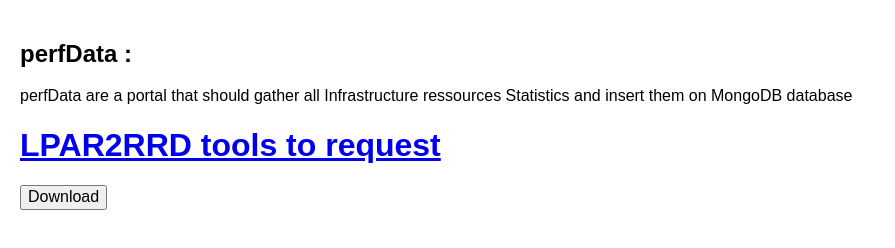
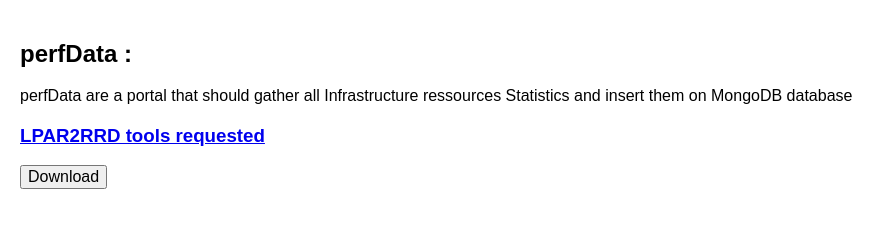
Before and after one commit to Aabderahim/abderahimabbas.me, a plain HTML site: page index.html in a window 1280 px wide. Shown: the whole page, without its empty margins (0-895 px from the left). Drawn offline with Linux system fonts and the light colour scheme.

Commit message:
README updates

```diff
--- a/index.html
+++ b/index.html
@@ -13,11 +13,9 @@
       perfData are a portal that should gather all Infrastructure ressources
       Statistics and insert them on MongoDB database
     </p>
-    <h1>
-      <a class="pre" href="https://demo.lpar2rrd.com/"
-        >LPAR2RRD tools to request</a
-      >
-    </h1>
+    <h3>
+      <a href="https://demo.lpar2rrd.com/">LPAR2RRD tools requested</a>
+    </h3>
     <div class="buttons">
       <button id="download">Download</button>
     </div>
```
